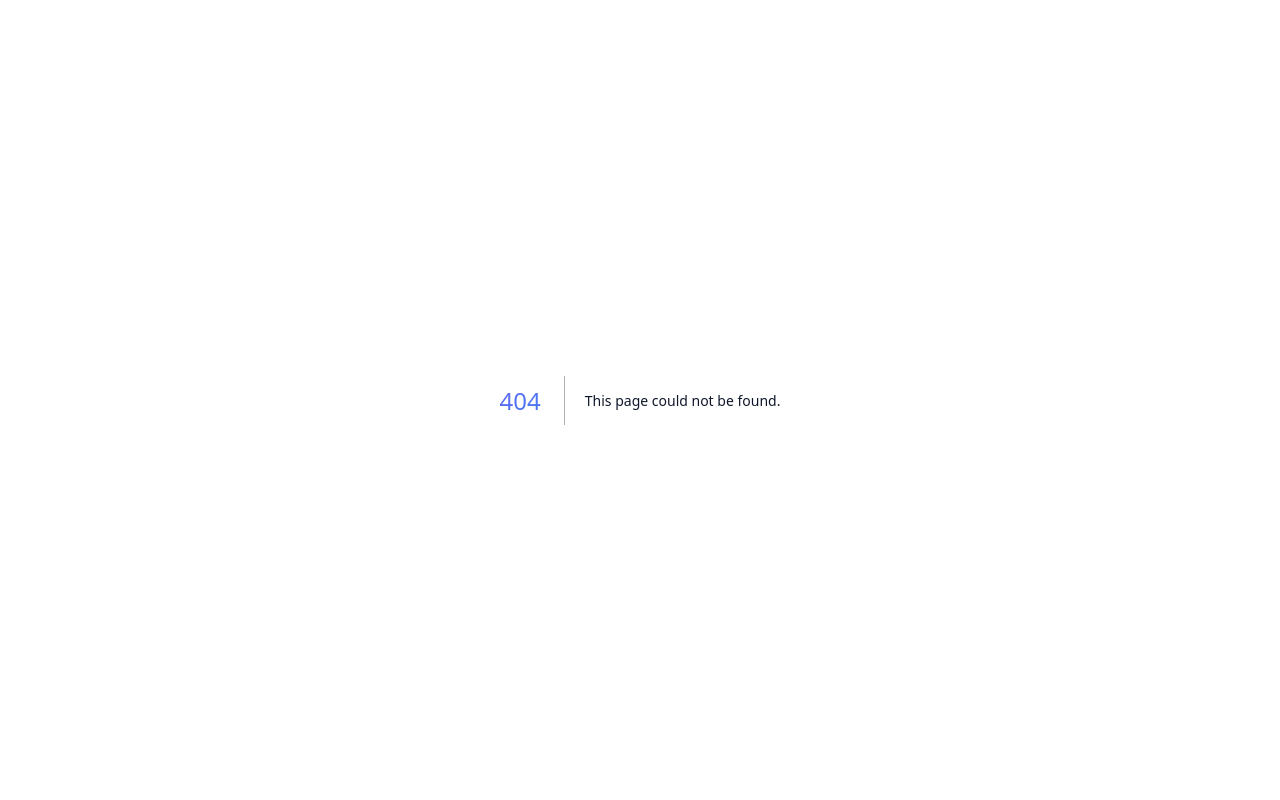
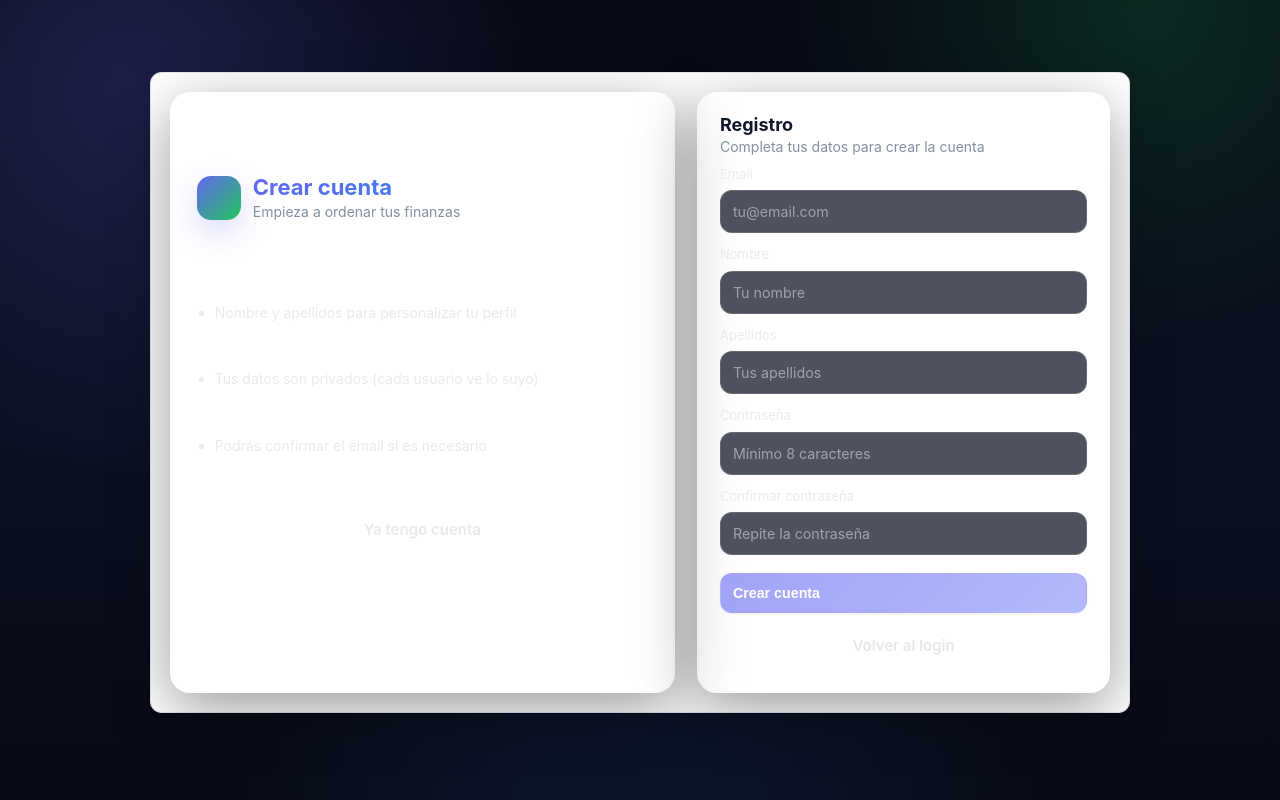
Before and after one commit to raulruiz78/finanzapp, a Next.js app: page /signin in a window 1280 px wide. Before the commit this address had no page. Built offline with nearby package versions, Linux system fonts and the light colour scheme; no server answers.

Commit message:
feat: enhance user registration flow with profile creation and validation

```diff
--- a/src/app/page.module.css
+++ b/src/app/page.module.css
@@ -80,6 +80,11 @@
   border: 1px solid rgba(255, 255, 255, 0.10);
   backdrop-filter: blur(10px);
   box-shadow: 0 16px 60px rgba(0, 0, 0, 0.40);
+}
+
+.stack {
+  display: grid;
+  gap: 14px;
 }
 
 .form {
--- /dev/null
+++ b/src/app/signin/page.tsx
@@ -0,0 +1,278 @@
+"use client";
+
+import { useEffect, useMemo, useState } from "react";
+import { supabase, supabaseConfigured } from "@/lib/supabase";
+import styles from "../page.module.css";
+
+export default function SignInPage() {
+  const [email, setEmail] = useState("");
+  const [firstName, setFirstName] = useState("");
+  const [lastName, setLastName] = useState("");
+  const [password, setPassword] = useState("");
+  const [password2, setPassword2] = useState("");
+
+  const [busy, setBusy] = useState(false);
+  const [message, setMessage] = useState<string | null>(null);
+  const [messageType, setMessageType] = useState<"error" | "ok" | null>(null);
+
+  function getAppBaseUrl() {
+    const fromEnv = process.env.NEXT_PUBLIC_APP_URL?.trim();
+    const base = fromEnv && fromEnv.length > 0 ? fromEnv : window.location.origin;
+    return base.replace(/\/+$/, "");
+  }
+
+  const canSubmit = useMemo(() => {
+    if (busy) return false;
+    if (!email.trim()) return false;
+    if (!firstName.trim()) return false;
+    if (!lastName.trim()) return false;
+    if (password.trim().length < 8) return false;
+    if (password.trim() !== password2.trim()) return false;
+    return true;
+  }, [busy, email, firstName, lastName, password, password2]);
+
+  useEffect(() => {
+    if (!supabase) return;
+    supabase.auth.getSession().then(({ data }) => {
+      if (data.session) window.location.href = "/dashboard";
+    });
+  }, []);
+
+  async function onSubmit() {
+    if (!supabase) return;
+
+    setMessage(null);
+    setMessageType(null);
+
+    const e = email.trim();
+    const fn = firstName.trim();
+    const ln = lastName.trim();
+    const p1 = password.trim();
+    const p2 = password2.trim();
+
+    if (!e) {
+      setMessageType("error");
+      setMessage("Escribe tu email.");
+      return;
+    }
+    if (!fn || !ln) {
+      setMessageType("error");
+      setMessage("Escribe tu nombre y apellidos.");
+      return;
+    }
+    if (p1.length < 8) {
+      setMessageType("error");
+      setMessage("La contraseña debe tener al menos 8 caracteres.");
+      return;
+    }
+    if (p1 !== p2) {
+      setMessageType("error");
+      setMessage("Las contraseñas no coinciden.");
+      return;
+    }
+
+    setBusy(true);
+    try {
+      const emailRedirectTo = `${getAppBaseUrl()}/auth/callback`;
+      const { error } = await supabase.auth.signUp({
+        email: e,
+        password: p1,
+        options: {
+          emailRedirectTo,
+          data: {
+            first_name: fn,
+            last_name: ln,
+            full_name: `${fn} ${ln}`.trim(),
+          },
+        },
+      });
+
+      if (error) {
+        setMessageType("error");
+        setMessage(error.message);
+        return;
+      }
+
+      setMessageType("ok");
+      setMessage("Cuenta creada. Revisa tu email para confirmar el acceso.");
+    } finally {
+      setBusy(false);
+    }
+  }
+
+  if (!supabaseConfigured) {
+    return (
+      <main className={styles.page}>
+        <section className={styles.shell}>
+          <div className={styles.hero}>
+            <div className={styles.brand}>
+              <div className={styles.logo} aria-hidden />
+              <div>
+                <h1 className={styles.title}>FinanzApp</h1>
+                <p className={styles.subtitle}>Crea tu cuenta</p>
+              </div>
+            </div>
+            <p className={styles.subtitle}>Ahora mismo no se puede crear la cuenta.</p>
+          </div>
+
+          <div className={styles.card}>
+            <h2 className={styles.title} style={{ fontSize: 18 }}>
+              Servicio no disponible
+            </h2>
+            <p className={styles.subtitle}>Estamos teniendo un problema técnico. Prueba de nuevo más tarde.</p>
+            <a
+              href="/"
+              className={`${styles.button} ${styles.ghost}`}
+              style={{ display: "inline-block", textAlign: "center", textDecoration: "none" }}
+            >
+              Volver
+            </a>
+          </div>
+        </section>
+      </main>
+    );
+  }
+
+  return (
+    <main className={styles.page}>
+      <section className={styles.shell}>
+        <div className={styles.hero}>
+          <div className={styles.brand}>
+            <div className={styles.logo} aria-hidden />
+            <div>
+              <h1 className={styles.title}>Crear cuenta</h1>
+              <p className={styles.subtitle}>Empieza a ordenar tus finanzas</p>
+            </div>
+          </div>
+
+          <ul className={styles.bullets}>
+            <li>Nombre y apellidos para personalizar tu perfil</li>
+            <li>Tus datos son privados (cada usuario ve lo suyo)</li>
+            <li>Podrás confirmar el email si es necesario</li>
+          </ul>
+
+          <a
+            href="/"
+            className={`${styles.button} ${styles.ghost}`}
+            style={{ display: "inline-block", textAlign: "center", textDecoration: "none" }}
+          >
+            Ya tengo cuenta
+          </a>
+        </div>
+
+        <div className={styles.card}>
+          <h2 className={styles.title} style={{ fontSize: 18 }}>
+            Registro
+          </h2>
+          <p className={styles.subtitle}>Completa tus datos para crear la cuenta</p>
+
+          <div className={styles.form}>
+            <div className={styles.field}>
+              <label className={styles.label} htmlFor="email">
+                Email
+              </label>
+              <input
+                id="email"
+                className={styles.input}
+                placeholder="tu@email.com"
+                value={email}
+                onChange={(e) => setEmail(e.target.value)}
+                autoComplete="email"
+                inputMode="email"
+              />
+            </div>
+
+            <div className={styles.field}>
+              <label className={styles.label} htmlFor="firstName">
+                Nombre
+              </label>
+              <input
+                id="firstName"
+                className={styles.input}
+                placeholder="Tu nombre"
+                value={firstName}
+                onChange={(e) => setFirstName(e.target.value)}
+                autoComplete="given-name"
+              />
+            </div>
+
+            <div className={styles.field}>
+              <label className={styles.label} htmlFor="lastName">
+                Apellidos
+              </label>
+              <input
+                id="lastName"
+                className={styles.input}
+                placeholder="Tus apellidos"
+                value={lastName}
+                onChange={(e) => setLastName(e.target.value)}
+                autoComplete="family-name"
+              />
+            </div>
+
+            <div className={styles.field}>
+              <label className={styles.label} htmlFor="password">
+                Contraseña
+              </label>
+              <input
+                id="password"
+                className={styles.input}
+                placeholder="Mínimo 8 caracteres"
+                type="password"
+                value={password}
+                onChange={(e) => setPassword(e.target.value)}
+                autoComplete="new-password"
+              />
+            </div>
+
+            <div className={styles.field}>
+              <label className={styles.label} htmlFor="password2">
+                Confirmar contraseña
+              </label>
+              <input
+                id="password2"
+                className={styles.input}
+                placeholder="Repite la contraseña"
+                type="password"
+                value={password2}
+                onChange={(e) => setPassword2(e.target.value)}
+                autoComplete="new-password"
+              />
+            </div>
+
+            {message ? (
+              <p
+                className={styles.note}
+                style={{
+                  marginTop: 2,
+                  opacity: 1,
+                  color: messageType === "error" ? "#fca5a5" : "#86efac",
+                }}
+              >
+                {message}
+              </p>
+            ) : null}
+
+            <div className={styles.actions}>
+              <button
+                onClick={onSubmit}
+                className={`${styles.button} ${styles.primary}`}
+                disabled={!canSubmit}
+              >
+                {busy ? "Creando cuenta…" : "Crear cuenta"}
+              </button>
+
+              <a
+                href="/"
+                className={`${styles.button} ${styles.secondary}`}
+                style={{ display: "inline-block", textAlign: "center", textDecoration: "none" }}
+              >
+                Volver al login
+              </a>
+            </div>
+          </div>
+        </div>
+      </section>
+    </main>
+  );
+}
```
Also changed, not shown: src/app/page.tsx (+26 -25 lines), 2 other files (tests, documents, lock files or other folders).
